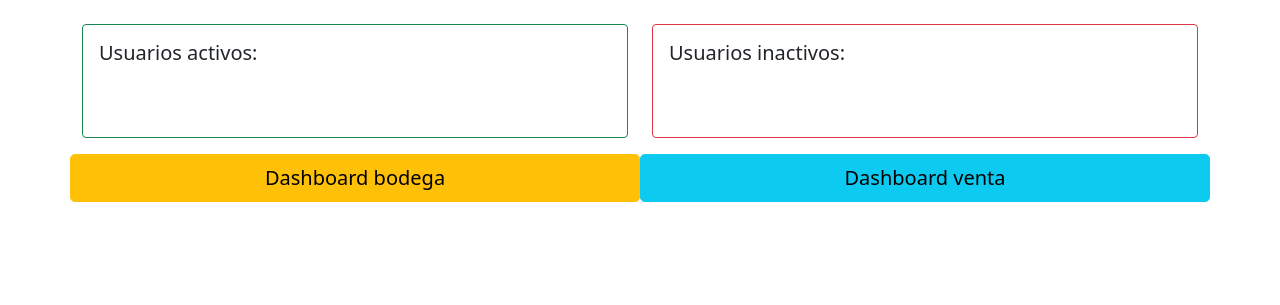
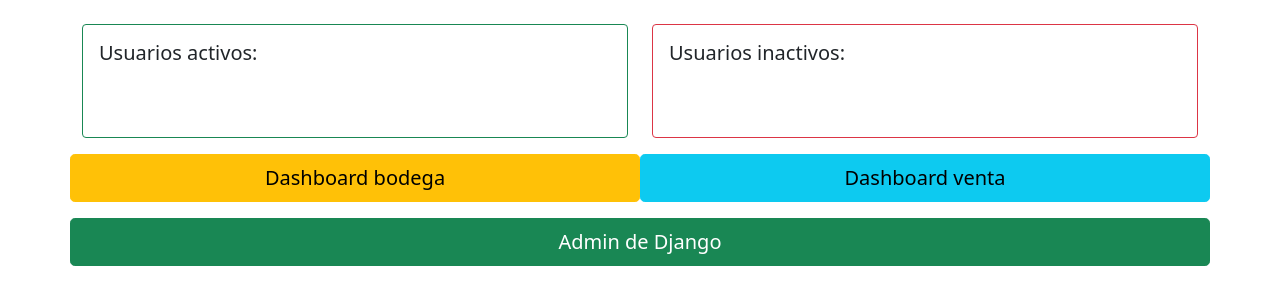
Before and after one commit to kanroot/artemanga, a Django app: template src/templates/administración/dashboard.html in a window 1280 px wide. Shown: the part 68-373 px from the top of the page. Run offline with Django 4.2, Linux system fonts and the light colour scheme; the template is opened without the code that fills it, so the values that code supplies are empty; parts of the project's set-up code (start-up, migrations or seed data) failed here and were passed over; some libraries are stand-ins or nearby versions.

Commit message:
boton para el admin de django

```diff
--- a/src/templates/administración/dashboard.html
+++ b/src/templates/administración/dashboard.html
@@ -31,6 +31,8 @@
            href="{% url 'dashboard-bodega' %}">Dashboard bodega</a>
         <a class="col-lg-6 col-md-6 col-sm-12 mb-3 btn btn-info btn-lg btn-block"
            href="{% url 'dashboard-ventas' %}">Dashboard venta</a>
+        <a class="col-lg-12 col-md-12 col-sm-12 mb-3 btn btn-success btn-lg btn-block"
+           href="{% url 'admin:index' %}">Admin de Django</a>
     </div>
 
 
@@ -39,4 +41,5 @@
 
 
 
+
 {% endblock %}
```
